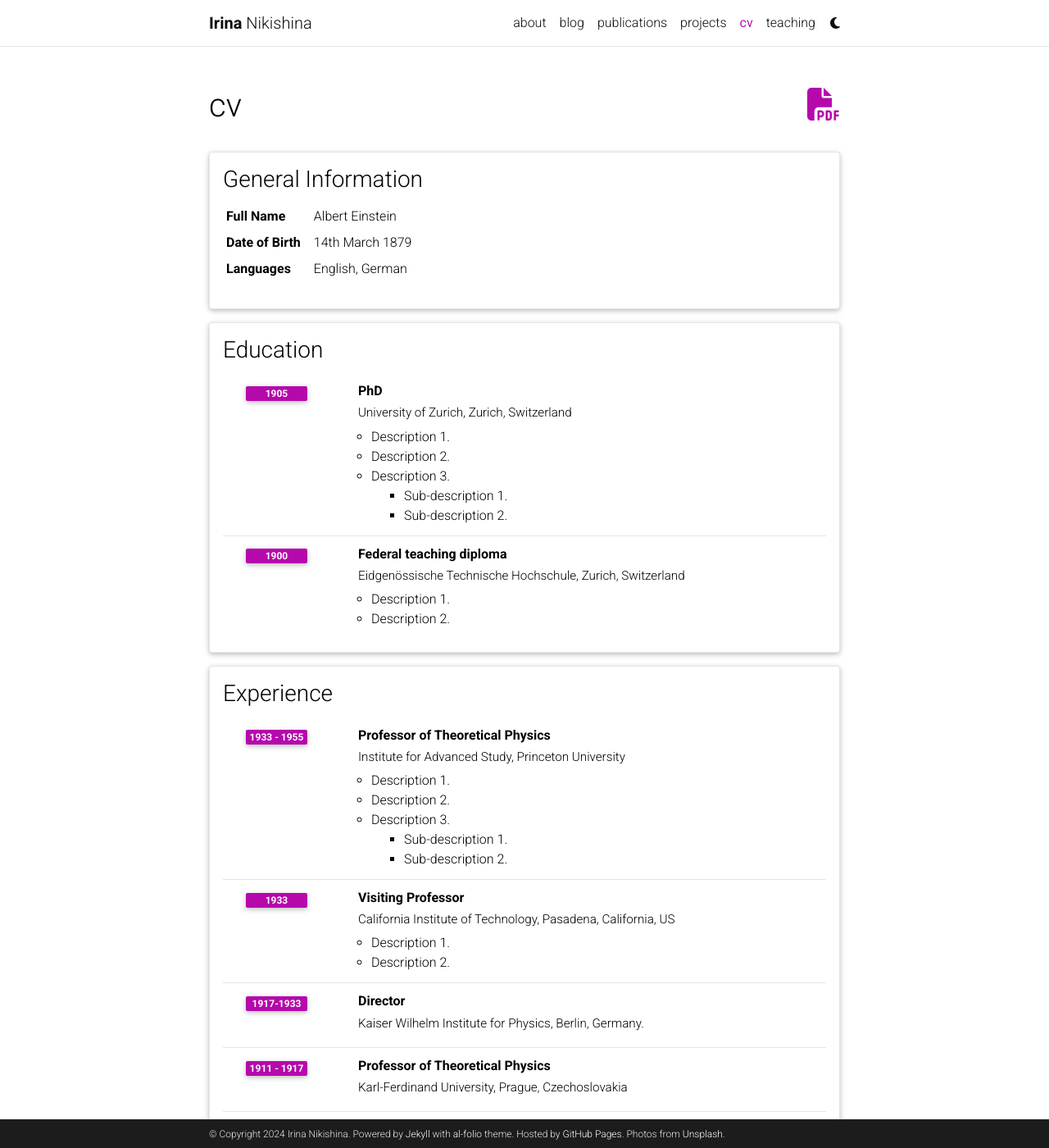
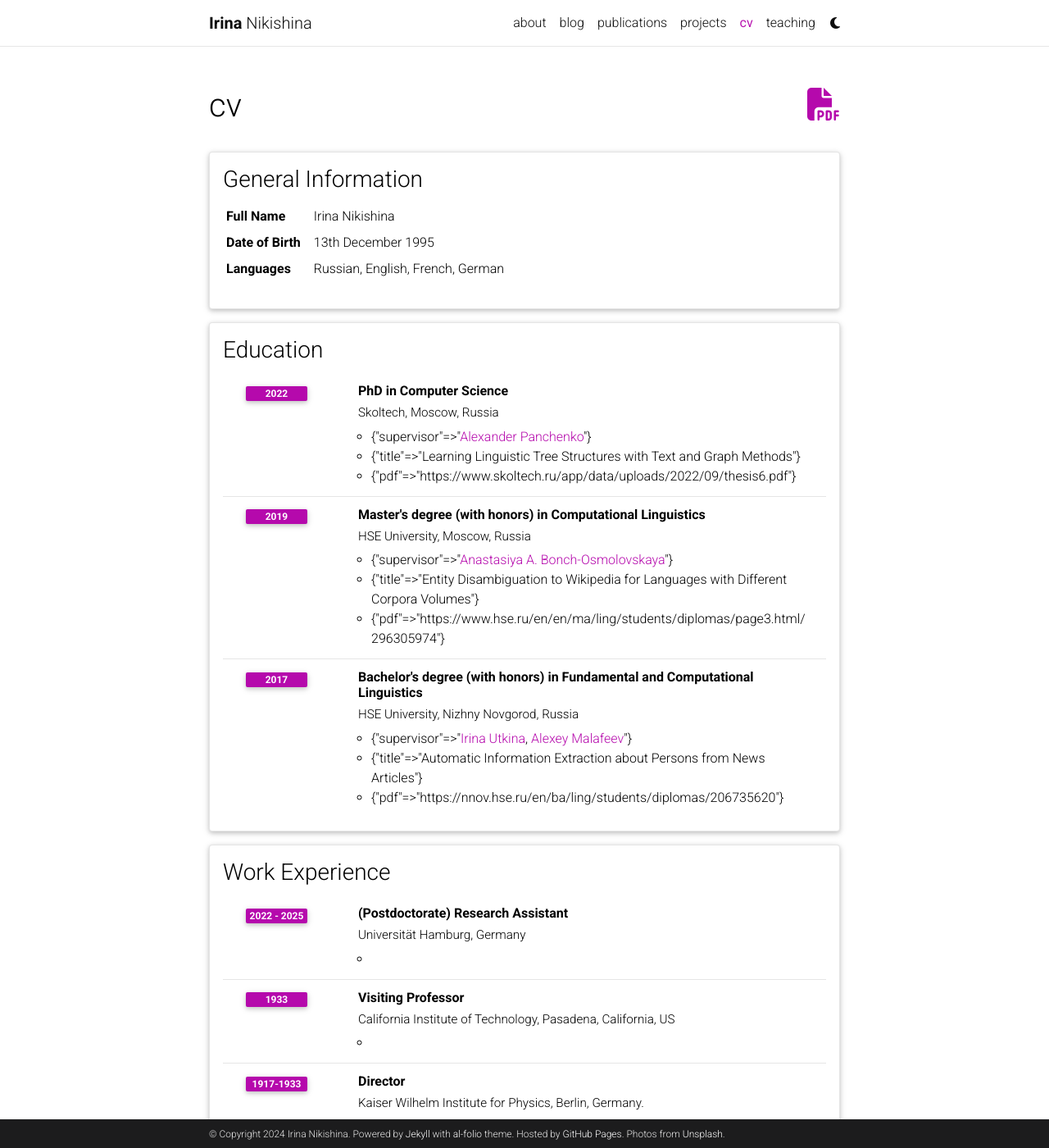
Before and after one commit to lilaspourpre/lilaspourpre.github.io, a Jekyll site: the page built from _pages/cv.md, in a window 1280 px wide and 1400 px high. Shown: the whole window at 82% size. Built offline with Jekyll 4.4.1, drawn with Linux system fonts in a browser that asks for light colours; comment, search, counter and statistics services are not loaded; a style sheet for code colours, icons or effects is not loaded.

Commit message:
Update cv.yml

```diff
--- a/_data/cv.yml
+++ b/_data/cv.yml
@@ -2,64 +2,68 @@
   type: map
   contents:
     - name: Full Name
-      value: Albert Einstein
+      value: Irina Nikishina
     - name: Date of Birth
-      value: 14th March 1879
+      value: 13th December 1995
     - name: Languages
-      value: English, German
+      value: Russian, English, French, German
 
 - title: Education
   type: time_table
   contents:
-    - title: PhD
-      institution: University of Zurich, Zurich, Switzerland
-      year: 1905
+    - title: PhD in Computer Science
+      institution: Skoltech, Moscow, Russia
+      year: 2022
       description:
-        - Description 1.
-        - Description 2.
-        - title: Description 3.
-          contents:
-            - Sub-description 1.
-            - Sub-description 2.
-    - title: Federal teaching diploma
-      institution: Eidgenössische Technische Hochschule, Zurich, Switzerland
-      year: 1900
+        - supervisor: <a href="https://www.google.com/search?client=safari&rls=en&q=alexander+panchenko&ie=UTF-8&oe=UTF-8">Alexander Panchenko</a>
+        - title: Learning Linguistic Tree Structures with Text and Graph Methods
+        - pdf: https://www.skoltech.ru/app/data/uploads/2022/09/thesis6.pdf
+    - title: Master's degree (with honors) in Computational Linguistics
+      institution: HSE University, Moscow, Russia
+      year: 2019
       description:
-        - Description 1.
-        - Description 2.
+        - supervisor: <a href="https://scholar.google.com/citations?user=3uvZfeYAAAAJ&hl=en&oi=ao">Anastasiya A. Bonch-Osmolovskaya</a>
+        - title: Entity Disambiguation to Wikipedia for Languages with Different Corpora Volumes
+        - pdf: https://www.hse.ru/en/en/ma/ling/students/diplomas/page3.html/296305974
+    - title: Bachelor's degree (with honors) in Fundamental and Computational Linguistics
+      institution: HSE University, Nizhny Novgorod, Russia
+      year: 2017
+      description:
+        - supervisor: <a href="https://ch.linkedin.com/in/irina-utkina-6697bab3">Irina Utkina</a>, <a href="https://scholar.google.ae/citations?user=JAsZeNsAAAAJ&hl=en&oi=ao">Alexey Malafeev</a>
+        - title: Automatic Information Extraction about Persons from News Articles
+        - pdf: https://nnov.hse.ru/en/ba/ling/students/diplomas/206735620
 
-- title: Experience
+- title: Work Experience
   type: time_table
   contents:
-    - title: Professor of Theoretical Physics
-      institution: Institute for Advanced Study, Princeton University
-      year: 1933 - 1955
+    - title: (Postdoctorate) Research Assistant
+      institution: Universität Hamburg, Germany
+      year: 2022 - 2025
       description:
-        - Description 1.
-        - Description 2.
-        - title: Description 3.
-          contents:
-            - Sub-description 1.
-            - Sub-description 2.
+        -
     - title: Visiting Professor
       institution: California Institute of Technology, Pasadena, California, US
       year: 1933
       description:
-        - Description 1.
-        - Description 2.
+        -
 
     - title: Director
       institution: Kaiser Wilhelm Institute for Physics, Berlin, Germany.
       year: 1917-1933
+      description:
+        -
 
     - title: Professor of Theoretical Physics
       institution: Karl-Ferdinand University, Prague, Czechoslovakia
       year: 1911 - 1917
       description:
+        -
 
     - title: Associate Professor of Theoretical Physics
       institution: University of Zurich, Zurich, Switzerland
       year: 1909 - 1911
+      description:
+        -
 
 - title: Open Source Projects
   type: time_table
```
